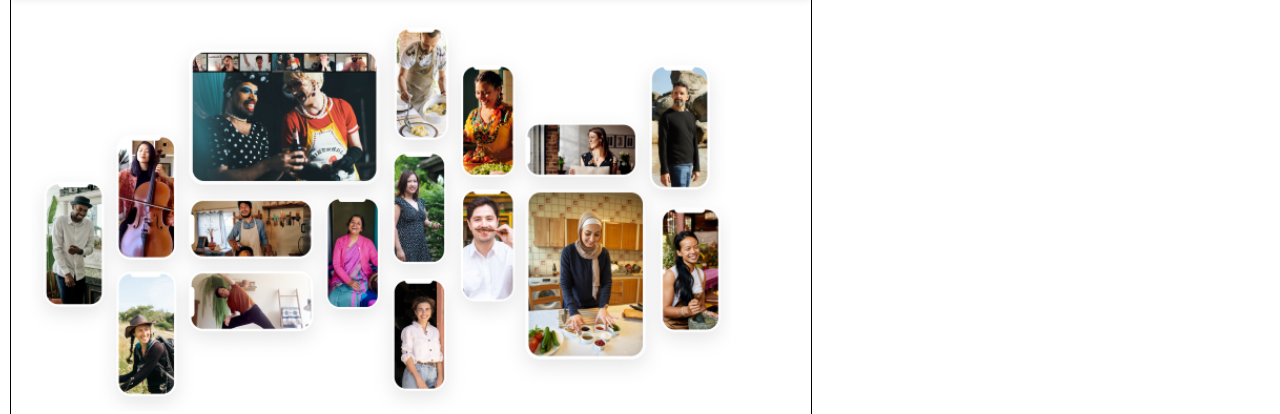
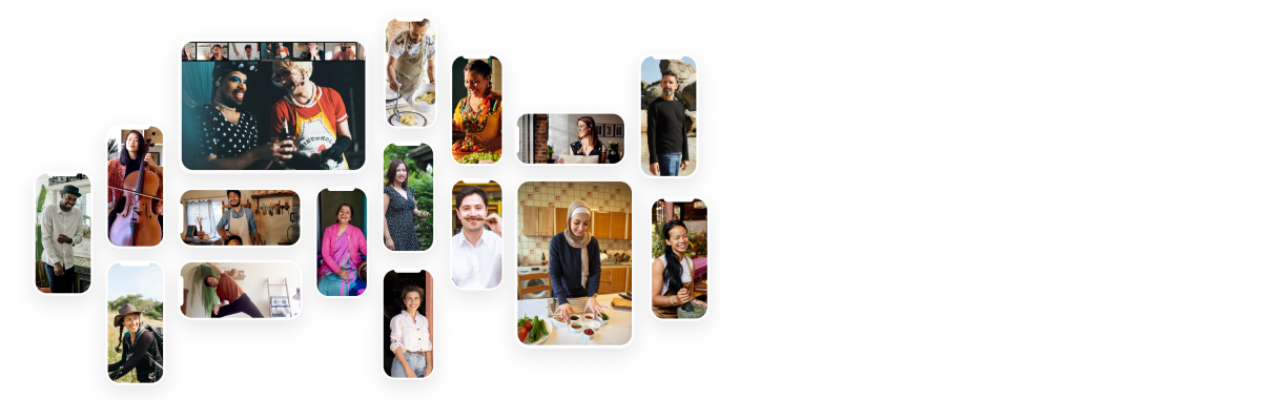
Before and after one commit to Lokesh1751/React_js, a plain HTML site: page Airbnb clone/index.html in a window 1280 px wide. Shown: the part 124-538 px from the top of the page. Drawn offline with nearby package versions, Linux system fonts and the light colour scheme; a web font is replaced by a local one.

Commit message:
new commit

```diff
--- a/Airbnb clone/style.css
+++ b/Airbnb clone/style.css
@@ -4,12 +4,6 @@
 body{
     margin : 0;
     font-family: popping,sans-serif;
-}
-.divmain{
-    width: 800px;
-    border: 1px solid black;
-    border-radius: 8px;
-    margin: 10px;
 }
 nav{
     height: 70px;
```
